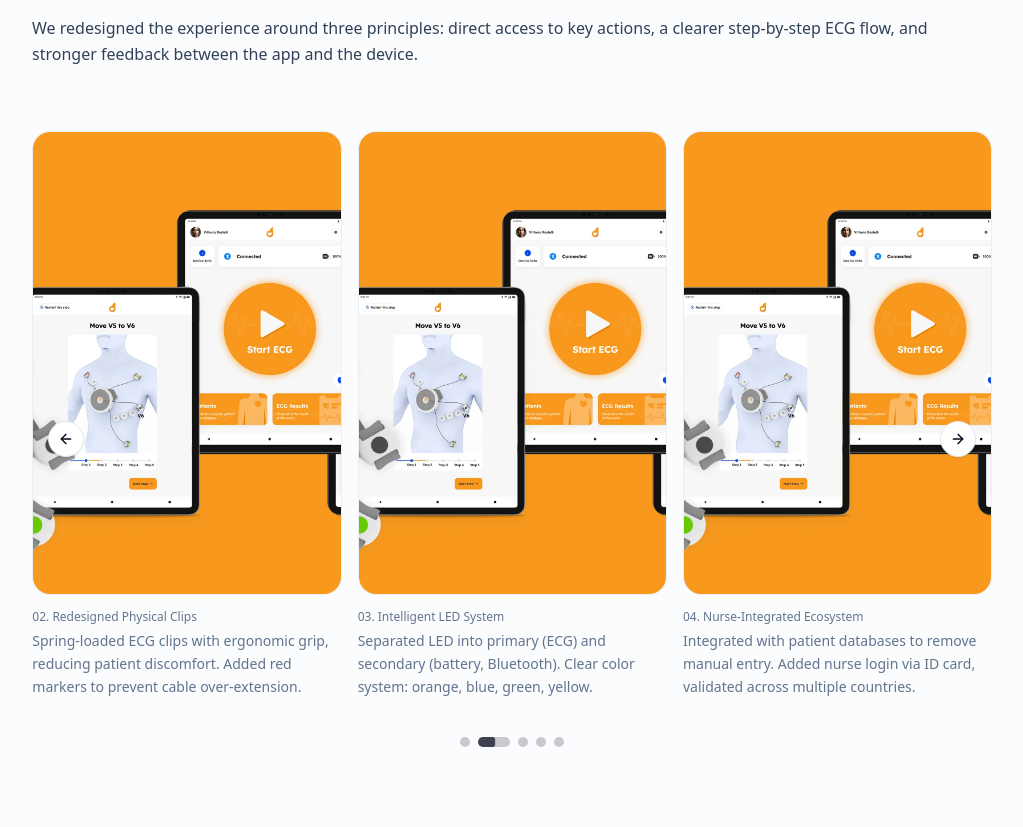
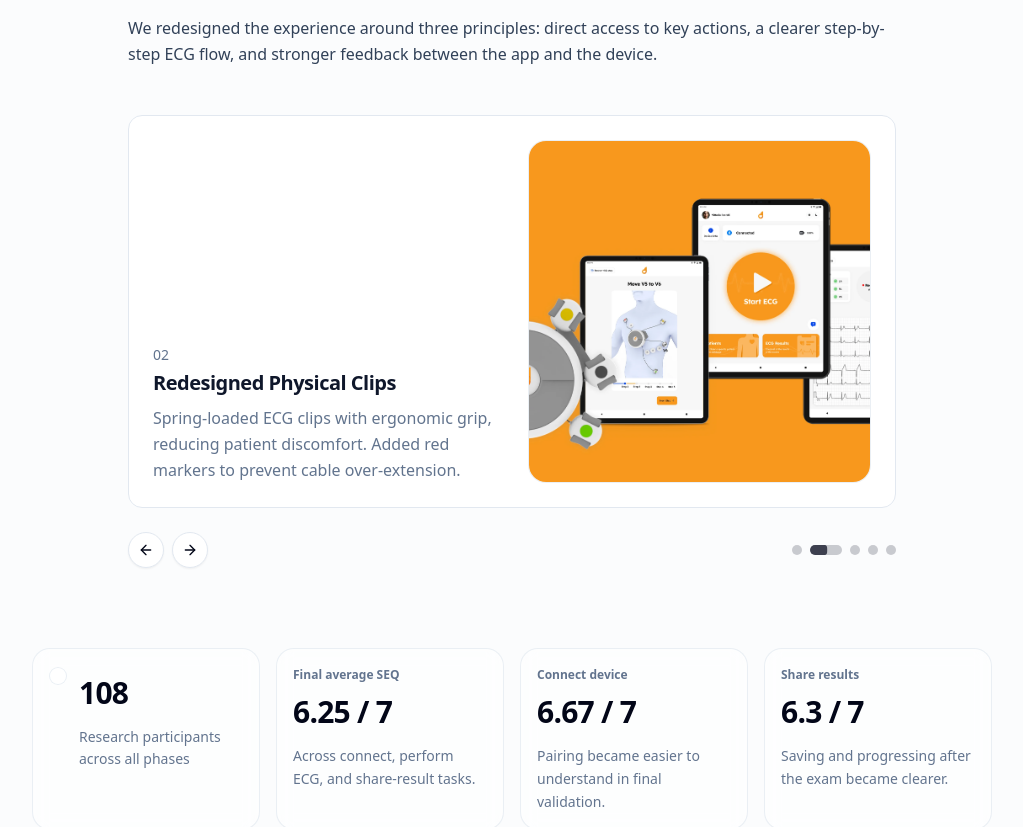
Before and after one commit to shkyb/shkyb.github.io, a React (Vite) app: page /projects/d-heart in a window 1280 px wide. Shown: the part 2805-3632 px from the top of the page, without its empty margins (128-1151 px from the left). Built offline with nearby package versions, Linux system fonts and the light colour scheme.

Commit message:
modified the carousel for solution

```diff
--- a/src/case-studies/d-heart/index.jsx
+++ b/src/case-studies/d-heart/index.jsx
@@ -23,9 +23,24 @@ import { PullQuote } from "@/components/case/blocks/PullQuote"
 import { Timeline } from "@/components/case/blocks/Timeline"
 import { ProcessStep } from "@/components/case/blocks/ProcessStep"
 import { CaseSeparator } from "@/components/case/blocks/CaseSeparator"
+import { Card, CardContent } from "@/components/ui/card"
+import Autoplay from "embla-carousel-autoplay"
+import {
+  Carousel,
+  CarouselContent,
+  CarouselDots,
+  CarouselItem,
+  CarouselNext,
+  CarouselPrevious
+} from "@/components/ui/carousel"
 
 
 const topMetrics = [
+  {
+    icon: "asd",
+    value: "108",
+    note: "Research participants across all phases",
+  },
   {
     label: "Final average SEQ",
     value: "6.25 / 7",
@@ -227,11 +242,12 @@ export const dHeartCase = {
           />
 
           <SectionHeading
+            className="max-w-3xl mx-auto"
             title="A clearer ecosystem built around how nurses actually work."
           // subtitle="Instead of polishing isolated screens, we simplified the structure, clarified the ECG flow, and reduced ambiguity across both the app and the device."
           />
 
-          <Prose className="mb-10 mt-4">
+          <Prose className="mb-10 mt-4 mx-auto max-w-3xl">
             <p>
               We redesigned the experience around three principles: direct access
               to key actions, a clearer step-by-step ECG flow, and stronger feedback
@@ -239,54 +255,114 @@ export const dHeartCase = {
             </p>
           </Prose>
 
-          <FigureCarousel
-            className="mt-16"
+          <Carousel
+            className="mx-auto mt-12 max-w-3xl"
             options={{ align: "start", loop: true }}
-            autoplay={{ delay: 4500, stopOnInteraction: false }}
-            itemClassName="md:basis-1/2 lg:basis-1/3"
-            dotsProgressDuration={4500}
-            items={[
-              {
+            plugins={[
+              Autoplay({ delay: 4500, stopOnInteraction: false })
+            ]}
+          >
+            <CarouselContent>
+              <CarouselItem>
+                <Card className="shadow-none">
+                  <CardContent>
+                    <ProcessStep
+                      className="mx-auto max-w-3xl [&>div:first-child]:flex [&>div:first-child]:h-full [&>div:first-child]:flex-col [&>div:first-child]:justify-end"
+                      step="01"
+                      title="Tablet-First Application"
+                      description="Shifted from smartphone to tablet. Redesigned IA with a dashboard home and nested ECG flow — aligned with how nurses think."
+                      figure={{
                         src: cover,
-                aspect: "aspect-[2/3]",
                         alt: "Screen 1",
-                label: "01. Tablet-First Application",
-                caption: "Shifted from smartphone to tablet. Redesigned IA with a dashboard home and nested ECG flow — aligned with how nurses think."
-              },
+                        aspect: "aspect-square",
+                      }}
+                    />
+                  </CardContent>
+                </Card>
+              </CarouselItem>
 
-              {
+              <CarouselItem>
+                <Card className="shadow-none">
+                  <CardContent>
+                    <ProcessStep
+                      className="mx-auto max-w-3xl [&>div:first-child]:flex [&>div:first-child]:h-full [&>div:first-child]:flex-col [&>div:first-child]:justify-end"
+                      step="02"
+                      title="Redesigned Physical Clips"
+                      description="Spring-loaded ECG clips with ergonomic grip, reducing patient discomfort. Added red markers to prevent cable over-extension."
+                      figure={{
                         src: cover,
-                aspect: "aspect-[2/3]",
                         alt: "Screen 1",
-                label: "02. Redesigned Physical Clips",
-                caption: "Spring-loaded ECG clips with ergonomic grip, reducing patient discomfort. Added red markers to prevent cable over-extension."
-              },
+                        aspect: "aspect-square",
+                      }}
+                    />
+                  </CardContent>
+                </Card>
+              </CarouselItem>
 
-              {
+              <CarouselItem>
+                <Card className="shadow-none">
+                  <CardContent>
+                    <ProcessStep
+                      className="mx-auto max-w-3xl [&>div:first-child]:flex [&>div:first-child]:h-full [&>div:first-child]:flex-col [&>div:first-child]:justify-end"
+                      step="03"
+                      title="Intelligent LED System"
+                      description="Separated LED into primary (ECG) and secondary (battery, Bluetooth). Clear color system: orange, blue, green, yellow."
+                      figure={{
                         src: cover,
-                aspect: "aspect-[2/3]",
                         alt: "Screen 1",
-                label: "03. Intelligent LED System",
-                caption: "Separated LED into primary (ECG) and secondary (battery, Bluetooth). Clear color system: orange, blue, green, yellow."
-              },
+                        aspect: "aspect-square",
+                      }}
+                    />
+                  </CardContent>
+                </Card>
+              </CarouselItem>
 
-              {
+              <CarouselItem>
+                <Card className="shadow-none">
+                  <CardContent>
+                    <ProcessStep
+                      className="mx-auto max-w-3xl [&>div:first-child]:flex [&>div:first-child]:h-full [&>div:first-child]:flex-col [&>div:first-child]:justify-end"
+                      step="04"
+                      title="Nurse-Integrated Ecosystem"
+                      description="Integrated with patient databases to remove manual entry. Added nurse login via ID card, validated across multiple countries."
+                      figure={{
                         src: cover,
-                aspect: "aspect-[2/3]",
                         alt: "Screen 1",
-                label: "04. Nurse-Integrated Ecosystem",
-                caption: "Integrated with patient databases to remove manual entry. Added nurse login via ID card, validated across multiple countries."
-              },
+                        aspect: "aspect-square",
+                      }}
+                    />
+                  </CardContent>
+                </Card>
+              </CarouselItem>
 
-              {
+              <CarouselItem>
+                <Card className="shadow-none">
+                  <CardContent>
+                    <ProcessStep
+                      className="mx-auto max-w-3xl [&>div:first-child]:flex [&>div:first-child]:h-full [&>div:first-child]:flex-col [&>div:first-child]:justify-end"
+                      step="05"
+                      title="3D Instructional Renders"
+                      description="Replaced flat diagrams with 3D visuals of device and electrode placement. Carousel allows self-paced guidance."
+                      figure={{
                         src: cover,
-                aspect: "aspect-[2/3]",
                         alt: "Screen 1",
-                label: "05. 3D Instructional Renders",
-                caption: "Replaced flat diagrams with 3D visuals of device and electrode placement. Carousel allows self-paced guidance."
-              },
-            ]}
+                        aspect: "aspect-square",
+                      }}
                     />
+                  </CardContent>
+                </Card>
+              </CarouselItem>
+            </CarouselContent>
+
+            <div className="mt-6 flex items-center justify-between gap-4">
+              <div className="flex items-center gap-2">
+                <CarouselPrevious className="static left-auto top-auto translate-y-0" />
+                <CarouselNext className="static right-auto top-auto translate-y-0" />
+              </div>
+
+              <CarouselDots className="mt-0 justify-end" progressDuration={4500} />
+            </div>
+          </Carousel>
 
 
           <Metrics items={topMetrics} columns={4} className="mt-20" />
```
Lines whose indentation alone changed are shown as unchanged.
